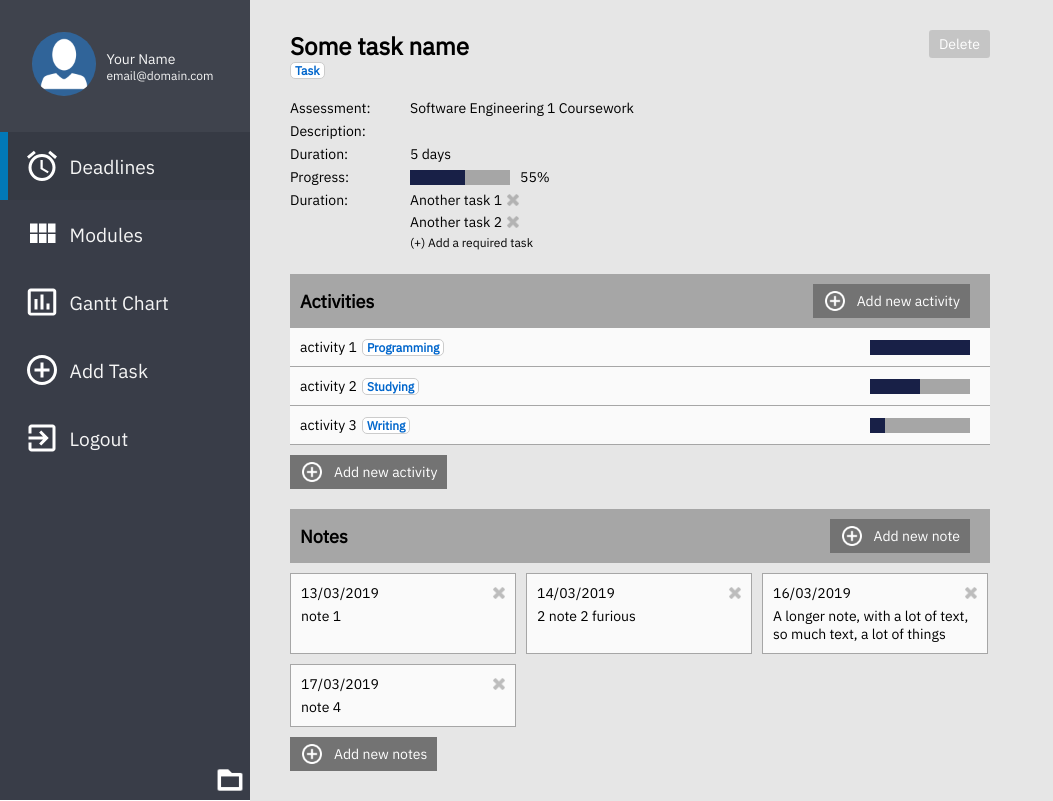
After one commit to ryucatcher/study-planner, a Django app: page /task/ in a window 1280 px wide. The commit adds this page. Shown: the whole page, without its empty margins (0-1053 px from the left). Run offline with Django 3.2, Linux system fonts and the light colour scheme.

Commit message:
Task view html skeleton completed

```diff
--- a/studyplanner/app/static/deadlines.css
+++ b/studyplanner/app/static/deadlines.css
@@ -97,19 +97,22 @@
     border: 1px solid #cccccc;
 }
 .assessment-infobox{
+    display: flex;
     font-size: 14px;
     color: black;
     margin-top:5px;
+    overflow: auto;
     /*border: 1px solid blue;*/
 }
 .assessment-ib-label{
     width: 120px;
-    float:left;
+    /*float:left;*/
 }
 .assessment-ib-text{
-    min-width: 150px;
+    min-height: 15px;
     display: flex;
     align-items:center;
+    /*border: 1px solid blue;*/
 }
 .pb-infobox{
     margin-right: 10px;
@@ -137,6 +140,9 @@
     font-weight: normal;
     width: fit-content;
 }
+.add-button:hover{
+    background-color: rgb(57, 61, 72);
+}
 .add-icon{
     height: 24px;
     padding-right: 10px;
@@ -150,8 +156,61 @@
     border-style: hidden hidden solid hidden;
     border-width: 1px;
     border-color: #a6a6a6;
+    font-size: 14px;
 }
-
 .assessment-table-entry:hover{
     background-color: rgb(100, 100, 100,0.1);
 }
+.mibt-item{
+    padding-bottom:4px;
+}
+.ul-hover:hover{
+    text-decoration: underline;
+}
+
+/* Task View */
+.title-wrap{
+    display: flex;
+    justify-content:space-between;
+    align-items: flex-start;
+}
+.delete-button{
+    font-size: 14px;
+    color: white;
+    background-color: rgba(166, 166, 166,0.5);
+    padding: 5px 10px 5px 10px;
+    border-radius: 3px;
+}
+.delete-button:hover{
+    background-color: rgba(166, 166, 166,1.0);
+}
+.delete-icon{
+    height: 12px;
+    margin-left: 5px;
+    opacity: 0.5;
+}
+.delete-icon:hover{
+    opacity: 1.0;
+}
+.notes-content{
+    display: flex;
+    flex-wrap: wrap;
+    /*justify-content:space-between;*/
+    margin-right: -10px;
+}
+.note-entry{
+    border: 1px solid #a6a6a6;
+    font-size: 14px;
+    background-color: rgb(255, 255, 255,0.8);
+    padding: 10px;
+    /*flex: 1 0 225px;*/
+    width: 226px;
+    margin-top: 10px;
+    margin-right: 10px;
+}
+.note-header{
+    display: flex;
+    justify-content:space-between;
+    align-items:center;
+    margin-bottom: 5px;
+}
--- a/studyplanner/app/templates/assessment.html
+++ b/studyplanner/app/templates/assessment.html
@@ -2,7 +2,7 @@
 <html>
 <head>
     {% load static %}
-    <title>Deadlines</title>
+    <title>Assessment: {{ assessment.name }}</title>
     <link href="https://fonts.googleapis.com/css?family=IBM+Plex+Sans" rel="stylesheet">
     <link rel="stylesheet" href="{% static "common.css" %}" />
     <link rel="stylesheet" href="{% static "deadlines.css" %}" />
@@ -15,7 +15,7 @@
             <div class="assessment-type" style="margin-bottom: 20px;">{{ assessment.type }}</div>
             <div class="assessment-infobox">
                 <div class="assessment-ib-label">Module:</div>
-                <div class="assessment-ib-text">{{ assessment.module }}</div>
+                <div class="assessment-ib-text ul-hover">{{ assessment.module }}</div>
             </div>
             <div class="assessment-infobox">
                 <div class="assessment-ib-label">Start Date:</div>
--- /dev/null
+++ b/studyplanner/app/templates/task.html
@@ -0,0 +1,99 @@
+<!DOCTYPE html>
+<html>
+<head>
+    {% load static %}
+    <title>Task: {{ task.name }}</title>
+    <link href="https://fonts.googleapis.com/css?family=IBM+Plex+Sans" rel="stylesheet">
+    <link rel="stylesheet" href="{% static "common.css" %}" />
+    <link rel="stylesheet" href="{% static "deadlines.css" %}" />
+</head>
+<body>
+    {% include "dashboard.html" %}
+    <div class="dashboard-content">
+        <div class="assessment-container">
+            <div class="title-wrap">
+                <div class="assessment-title">{{ task.name }}</div>
+                <div class="delete-button">Delete</div>
+            </div>
+            <div class="assessment-type" style="margin-bottom: 20px;">Task</div>
+            <div class="assessment-infobox">
+                <div class="assessment-ib-label">Assessment:</div>
+                <div class="assessment-ib-text ul-hover">{{ task.assessment }}</div>
+            </div>
+            <div class="assessment-infobox">
+                <div class="assessment-ib-label">Description:</div>
+                <div class="assessment-ib-text">{{ task.description }}</div>
+            </div>
+            <div class="assessment-infobox">
+                <div class="assessment-ib-label">Duration:</div>
+                <div class="assessment-ib-text">{{ task.duration }}</div>
+            </div>
+            <div class="assessment-infobox">
+                <div class="assessment-ib-label">Progress:</div>
+                <div class="assessment-ib-text">
+                    <div class="progress-bar pb-infobox">
+                    <div class="progress-bar-fill" style="width:{{ task.progress }}%;"></div>
+                    </div>
+                    {{ task.progress }}%
+                </div>
+            </div>
+            <div class="assessment-infobox">
+                <div class="assessment-ib-label">Duration:</div>
+                <div class="multiple-ib-text">
+                    {% for reqtask in task.tasks %}
+                    <div class="assessment-ib-text mibt-item">
+                        <span class="ul-hover">{{ reqtask.name }}</span>
+                        <img src="{% static "img/icon_delete.png" %}" alt="icon" class="delete-icon">
+                    </div>
+                    {% endfor %}
+                    <div class="assessment-ib-text mibt-item ul-hover" style="font-size:12px">(+) Add a required task</div>
+
+                </div>
+            </div>
+            <div class="label-bar">
+                Activities
+                <div class="add-button">
+                    <img src="{% static "img/icon_add.png" %}" alt="icon" class="add-icon">
+                    Add new activity
+                </div>
+            </div>
+            {% for activity in task.activities %}
+            <div class="assessment-table-entry">
+                {{ activity.name }}
+                <div class="assessment-type" style="margin-left: 5px;">{{ activity.type }}</div>
+                <div style="flex: 1 1 auto;"></div>
+                <div class="progress-bar pb-infobox">
+                <div class="progress-bar-fill" style="width:{{ activity.progress }}%;"></div>
+                </div>
+            </div>
+            {% endfor %}
+            <div class="add-button" style="margin-top:10px;">
+                <img src="{% static "img/icon_add.png" %}" alt="icon" class="add-icon">
+                Add new activity
+            </div>
+            <div class="label-bar">
+                Notes
+                <div class="add-button">
+                    <img src="{% static "img/icon_add.png" %}" alt="icon" class="add-icon">
+                    Add new note
+                </div>
+            </div>
+            <div class="notes-content">
+                {% for note in task.notes %}
+                <div class="note-entry"">
+                    <div class="note-header">
+                        <div>{{ note.date }}</div>
+                        <img src="{% static "img/icon_delete.png" %}" alt="icon" class="delete-icon">
+                    </div>
+                    <div>{{ note.note }}</div>
+                </div>
+                {% endfor %}
+            </div>
+            <div class="add-button" style="margin-top:10px;">
+                <img src="{% static "img/icon_add.png" %}" alt="icon" class="add-icon">
+                Add new notes
+            </div>
+        </div>
+    </div>
+</body>
+</html>
--- a/studyplanner/app/views.py
+++ b/studyplanner/app/views.py
@@ -87,3 +87,40 @@ def assessment(request):
         'assessment' : assessment
     }
     return render(request, 'assessment.html', context)
+
+def task(request):
+    activities = [
+        {'name' : 'activity 1', 'progress' : 100, 'type' : 'Programming'},
+        {'name' : 'activity 2', 'progress' : 50, 'type' : 'Studying' },
+        {'name' : 'activity 3', 'progress' : 15, 'type' : 'Writing' }
+    ]
+    numActivs = len(activities)
+    progress = 0
+    for a in activities:
+        progress += a["progress"]/numActivs
+    progress = int(progress)
+    notes = [
+        {'note' : 'note 1', 'date' : '13/03/2019' },
+        {'note' : '2 note 2 furious', 'date' : '14/03/2019' },
+        {'note' : 'A longer note, with a lot of text, so much text, a lot of things', 'date' : '16/03/2019' },
+        {'note' : 'note 4', 'date' : '17/03/2019' }
+    ]
+    requiredTasks = [
+        {'name' : 'Another task 1'}, {'name' : 'Another task 2'},
+    ]
+    task = {
+        'name' : 'Some task name',
+        'assessment' : 'Software Engineering 1 Coursework',
+        'duration' : '5 days',
+        'description' : '',
+        'progress' : progress,
+        'activities' : activities,
+        'notes' : notes,
+        'tasks' : requiredTasks,
+    }
+    context = {
+        'navigation': navigation_list,
+        'active': 'Deadlines',
+        'task' : task
+    }
+    return render(request, 'task.html', context)
--- a/studyplanner/studyplanner/urls.py
+++ b/studyplanner/studyplanner/urls.py
@@ -23,5 +23,6 @@ urlpatterns = [
     path('index/', views.index),
     path('dashboard/', views.dashboard),
     path('deadlines/',views.deadlines),
-    path('assessment/',views.assessment)
+    path('assessment/',views.assessment),
+    path('task/',views.task)
 ]
```
